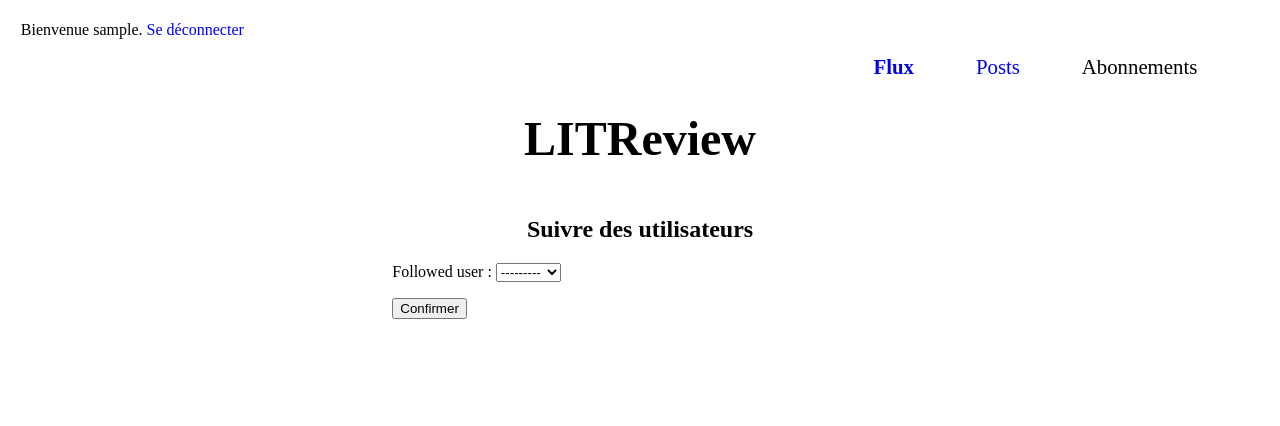
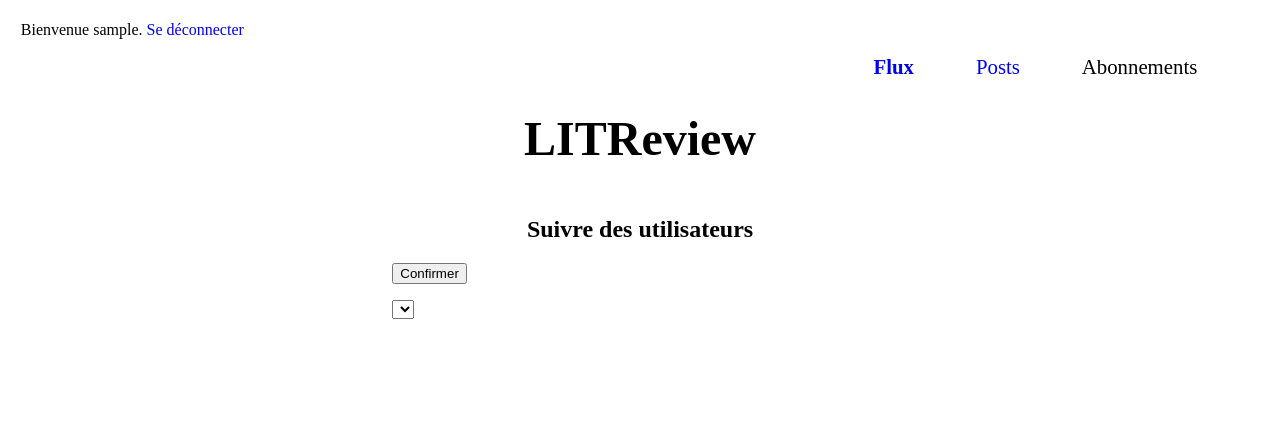
Before and after one commit to pierreparajua/OCR_Projet_9, a Django app: page /follow_users in a window 1280 px wide. Shown: the top 426 px of the page. Run offline with Django 4.2, Linux system fonts and the light colour scheme; the visitor is signed in with stand-in values (Sample User, id 1); data comes from the database, SQL or seed files in the repository; lists and menus that the app fills with data are empty.

Commit message:
working on feed

```diff
--- a/website/templates/website/follow_users.html
+++ b/website/templates/website/follow_users.html
@@ -34,6 +34,15 @@
             <button type="submit" >Confirmer</button>
         </form>
 
+     <FORM>
+<SELECT name="nom" size="1">
+    {% for user in users %}
+<OPTION>{{ user }}
+    {% endfor %}
+
+</SELECT>
+</FORM>
+
 
     </article>
 
--- a/website/views.py
+++ b/website/views.py
@@ -4,7 +4,7 @@ from django.contrib.auth.decorators import login_required
 from django.db.models import CharField, Value
 from itertools import chain
 
-from django.contrib.auth.models import User
+from authentication.models import User
 from website.models import Review, UserFollows
 from website import forms, models
 
@@ -69,18 +69,24 @@ def display_posts(request):
 
 @login_required
 def follow_users(request):
-    user_followed_form = forms.FollowUsersForm(instance=request.user)
-    if request.method == 'POST':
-        user_followed_form = forms.FollowUsersForm(request.POST, instance=request.user)
-        if user_followed_form.is_valid():
-            user_followed = user_followed_form.save(commit=False)
-            user_followed.user = request.user
-            user_followed.save()
+    all_followed = models.UserFollows.objects.all()
+    x = [followed.followed_user.username for followed in list(all_followed)]
+    x.append(request.user)
+    print(x)
+    print(request.user)
+    users = User.objects.exclude(username__in =x )
+    print(users)
 
-            return redirect('flux')
+
+
+
+
+
+
+
     followed_users = UserFollows.objects.filter(user_id=request.user)
-    return render(request, 'website/follow_users.html', context={'user_followed_form': user_followed_form,
-                                                                 "followed_users": followed_users})
+    return render(request, 'website/follow_users.html', context={"followed_users": followed_users,
+                                                                 "users": users})
 
 
 """
```
